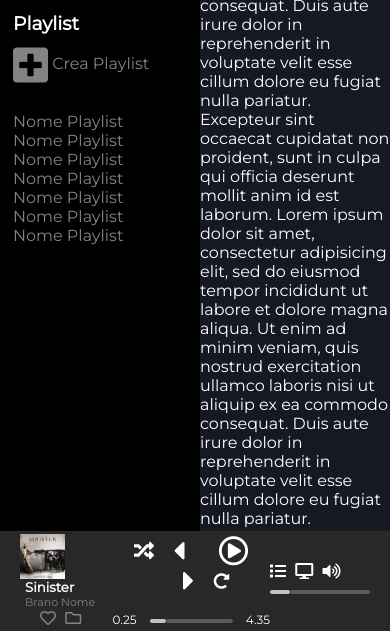
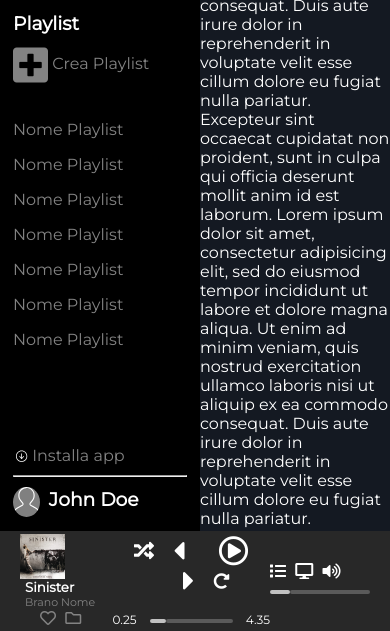
Before and after one commit to APPRENDISTA44/html-css-spotifyweb, a plain HTML site: page index.html in a window 390 px wide. Shown: the part 213-844 px from the top of the page. Drawn offline with Linux system fonts and the light colour scheme.

Commit message:
barra sinistra no responsive completa

```diff
--- a/css/style.css
+++ b/css/style.css
@@ -47,6 +47,7 @@ main .nav_container{
   height: calc(100vh - 100px);
   width: 200px;
   float:left;
+  overflow: hidden;
 }
 /*logo*/
 main .title{
@@ -56,6 +57,7 @@ main .title img{
   height: 100px;
   width: 100%;
 }
+/*top menu*/
 main .top-menu{
   height: 110px;
 }
@@ -71,6 +73,7 @@ main .top-menu img{
   width: 30px;
   vertical-align: middle;
 }
+/*zona playlist*/
 main .playlist{
   height: 100px;
 }
@@ -91,11 +94,38 @@ main .playlist i{
   vertical-align: middle;
 }
 main .playlist_container{
-  height: calc(100vh - 410px)
+  height: calc(100vh - 510px)
 }
-main .name_playlist{
+main .playlist_container .name_playlist{
   overflow-y: auto;
   height: 80%;
+}
+main .playlist_container .name_playlist{
+  line-height: 35px;
+}
+/*sezione utente*/
+main .utente{
+  padding-left: 13px;
+  padding-right: 13px;
+}
+main .utente img{
+  height: 15px;
+  vertical-align: middle;
+}
+
+main .utente .name img{
+  height: 30px;
+  background-color: grey;
+  border-radius: 50%;
+  vertical-align: middle;
+  margin-right: 5px;
+}
+main .utente .name h3{
+  display: inline-block;
+  color: white;
+}
+main .utente hr{
+  margin: 10px 0;
 }
 
 
--- a/index.html
+++ b/index.html
@@ -46,15 +46,16 @@
             <li> <a href="#">Nome Playlist</a> </li>
           </ul>
         </div>
+        <div class="utente">
+          <a href="#"><img src="img/download.svg" alt="download"> Installa app </a>
+          <hr>
+          <div class="name">
+            <img src="img/profile.svg" alt="profile">
+            <h3>John Doe</h3>
 
+          </div>
 
-
-
-
-
-
-
-
+        </div>
       </nav>
 
       <!-- fine menu di sinistra -->
```
